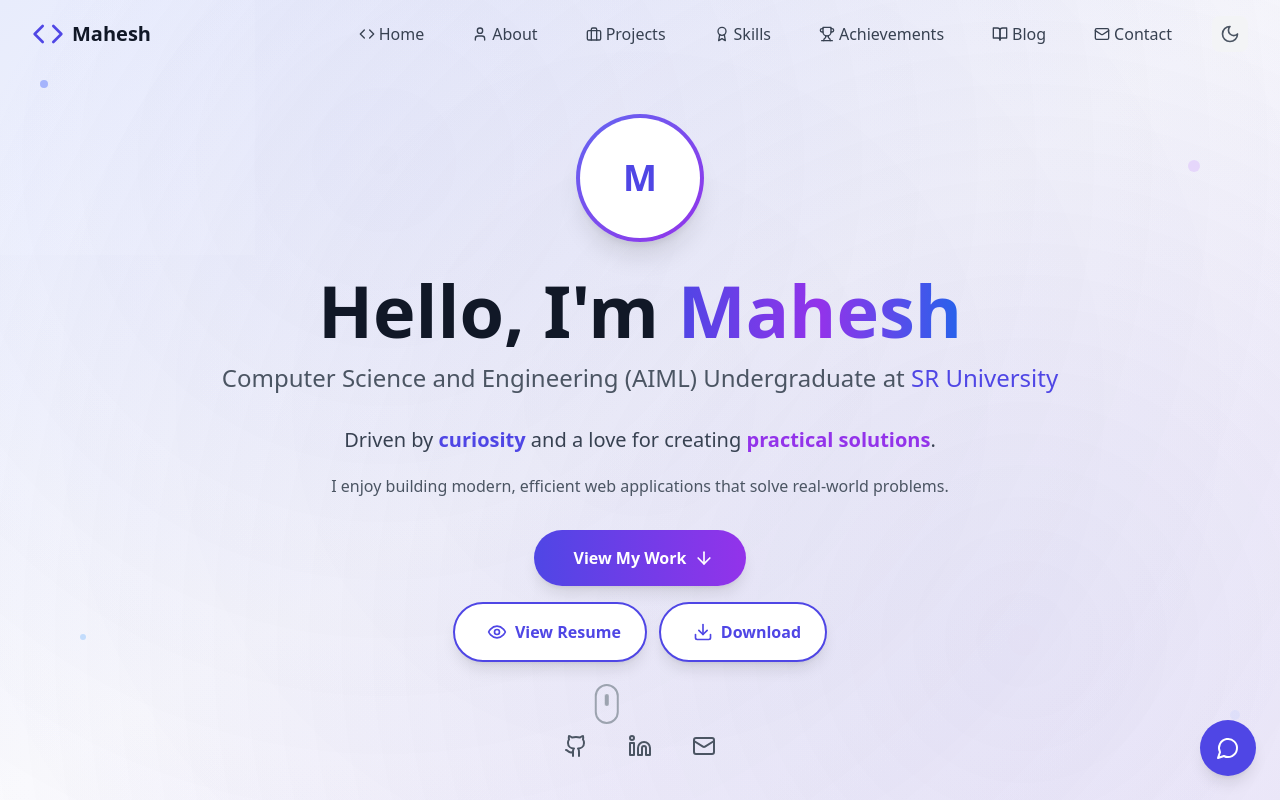
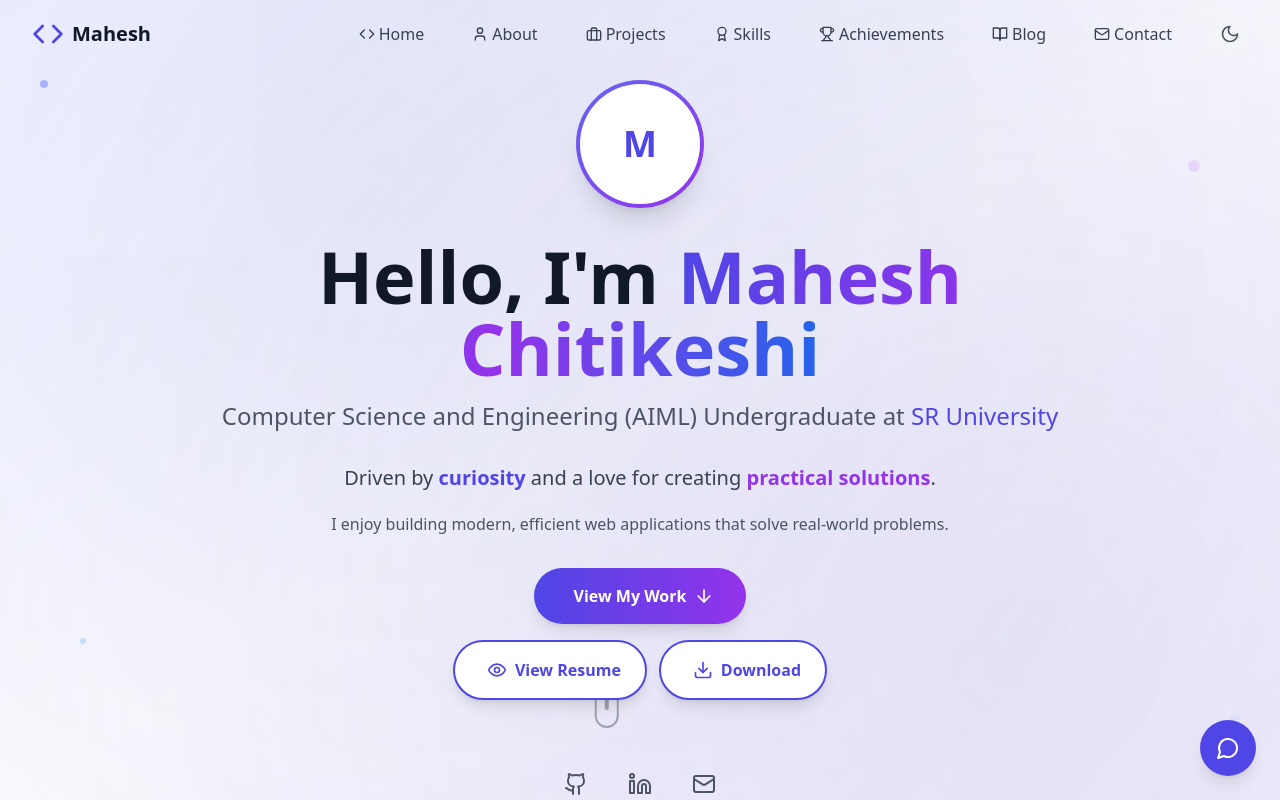
Before and after one commit to ChitikeshiMahesh/portfolio, a React (Vite) app: page / in a window 1280 px wide. Shown: the top 800 px of the page. Built offline with nearby package versions, Linux system fonts and the light colour scheme.

Commit message:
Updated Hero.tsx

```diff
--- a/src/components/Hero.tsx
+++ b/src/components/Hero.tsx
@@ -61,10 +61,10 @@ const Hero = () => {
               }`}>
                 Hello, I'm{' '}
                 <span className="bg-gradient-to-r from-indigo-600 via-purple-600 to-blue-600 bg-clip-text text-transparent relative group cursor-default hover:from-indigo-500 hover:via-purple-500 hover:to-blue-500 transition-all duration-500">
-                  Mahesh
+                  Mahesh Chitikeshi
                   {/* Subtle glow effect on hover */}
                   <span className="absolute inset-0 bg-gradient-to-r from-indigo-600 via-purple-600 to-blue-600 bg-clip-text text-transparent opacity-0 group-hover:opacity-30 blur-sm transition-all duration-500 pointer-events-none">
-                    Mahesh
+                    Mahesh Chitikeshi
                   </span>
                 </span>
               </h1>
```
